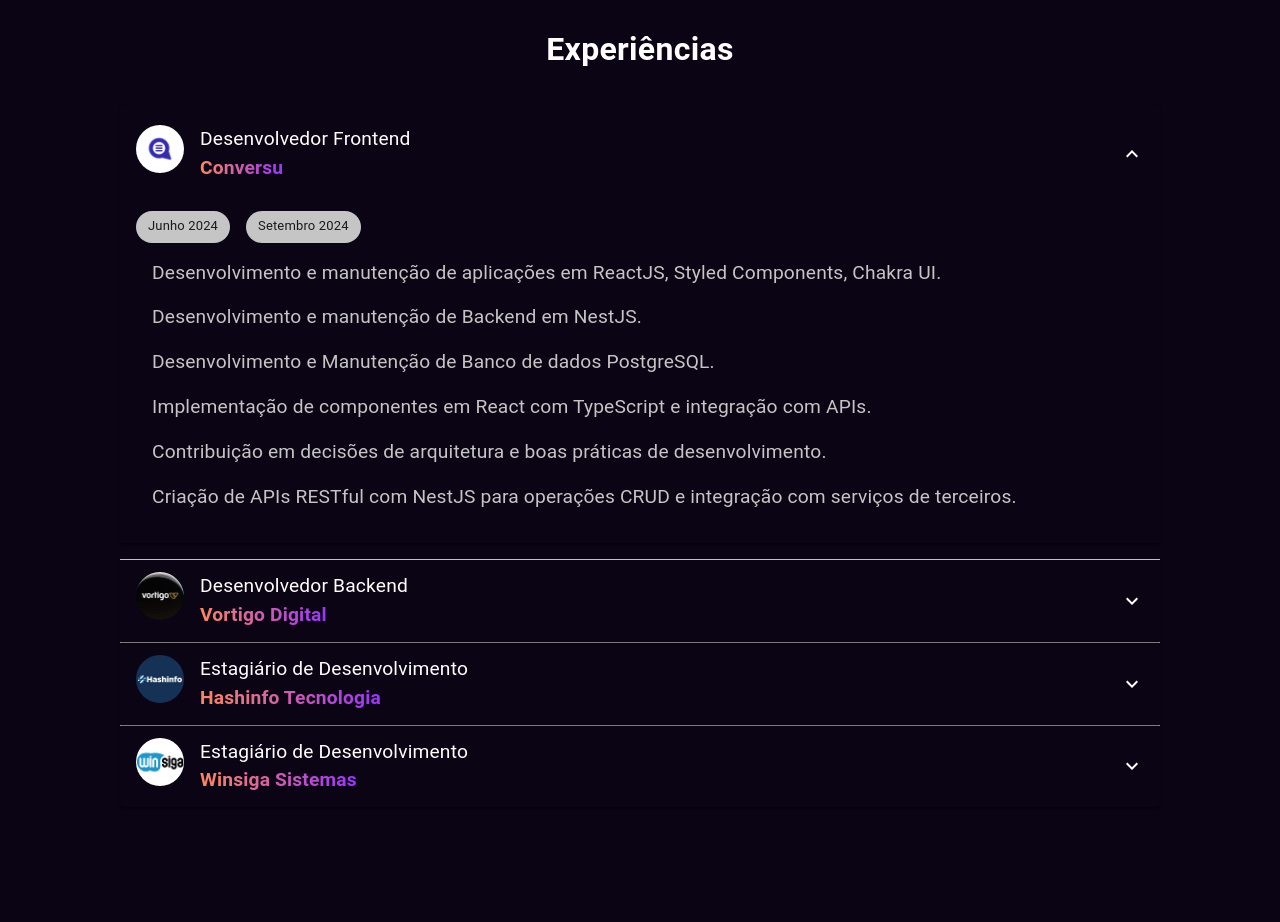
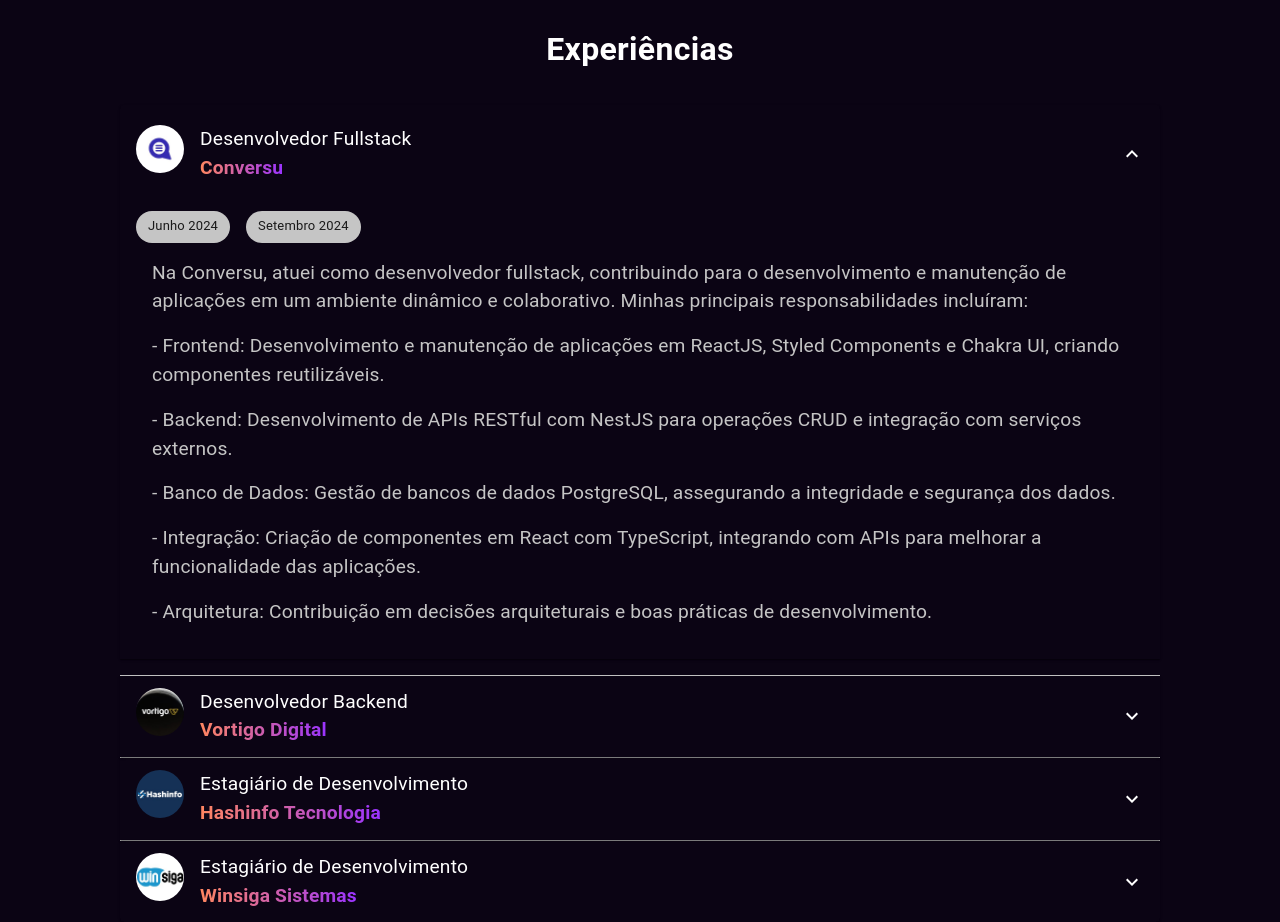
Before and after one commit to paulofreyyy/resume, a React (Vite) app: page / in a window 1280 px wide. Shown: the part 1080-2002 px from the top of the page. Built offline with nearby package versions, Linux system fonts and the light colour scheme.

Commit message:
feat: editando experiencias

```diff
--- a/src/components/experiencias/Experiencias.tsx
+++ b/src/components/experiencias/Experiencias.tsx
@@ -7,17 +7,17 @@
             <Typography fontSize='2rem' mb={4} fontWeight='bold' align="center">Experiências</Typography>
 
             <ExperienciaItem
-                title="Desenvolvedor Frontend"
+                title="Desenvolvedor Fullstack"
                 company="Conversu"
                 avatarSrc="/conversuLogo.jpeg"
                 dates={["Junho 2024", "Setembro 2024"]}
                 responsibilities={[
-                    "Desenvolvimento e manutenção de aplicações em ReactJS, Styled Components, Chakra UI.",
-                    "Desenvolvimento e manutenção de Backend em NestJS.",
-                    "Desenvolvimento e Manutenção de Banco de dados PostgreSQL.",
-                    "Implementação de componentes em React com TypeScript e integração com APIs.",
-                    "Contribuição em decisões de arquitetura e boas práticas de desenvolvimento.",
-                    "Criação de APIs RESTful com NestJS para operações CRUD e integração com serviços de terceiros."
+                    "Na Conversu, atuei como desenvolvedor fullstack, contribuindo para o desenvolvimento e manutenção de aplicações em um ambiente dinâmico e colaborativo. Minhas principais responsabilidades incluíram:",
+                    "- Frontend: Desenvolvimento e manutenção de aplicações em ReactJS, Styled Components e Chakra UI, criando componentes reutilizáveis.",
+                    "- Backend: Desenvolvimento de APIs RESTful com NestJS para operações CRUD e integração com serviços externos.",
+                    "- Banco de Dados: Gestão de bancos de dados PostgreSQL, assegurando a integridade e segurança dos dados.",
+                    "- Integração: Criação de componentes em React com TypeScript, integrando com APIs para melhorar a funcionalidade das aplicações.",
+                    "- Arquitetura: Contribuição em decisões arquiteturais e boas práticas de desenvolvimento.",
                 ]}
                 defaultExpanded
             />
@@ -30,9 +30,13 @@
                 avatarSrc="/vortigoLogo.jpeg"
                 dates={["Junho 2022", "Novembro 2023"]}
                 responsibilities={[
-                    "Desenvolvimento de integrações utilizando a plataforma de integrações híbridas (HIP) da Digibee, Power Apps e Mambu para criar APIs.",
-                    "Projetar e desenvolver soluções baseadas na plataforma Digibee, Power Apps e Mambu.",
-                    "Desenvolvimento de APIs."
+                    "Na Vortigo, fui responsável pelo desenvolvimento do projeto inovador 'Gerenciador de Ativos', que começou como um estudo pessoal e se transformou em um produto valioso para a empresa. Este projeto revolucionou o controle interno de equipamentos fornecidos aos colaboradores, como notebooks e monitores, através de um sistema de QR code. Ao ser escaneado, o QR code exibia informações detalhadas do ativo, incluindo dados de compra, histórico de manutenção e responsáveis, otimizando significativamente a gestão de recursos e melhorando a eficiência operacional.",
+                    "Além disso, atuei em estreita colaboração com a equipe de Design, onde utilizei minha capacidade analítica para conduzir pesquisas com usuários e desenhar soluções intuitivas e eficazes. Minha colaboração com diferentes setores resultou em melhorias notáveis nas operações diárias, através da implementação de automações que elevaram a produtividade da equipe.",
+                    "Durante meu tempo na Vortigo, trabalhei em um ambiente ágil utilizando metodologias Scrum, o que me permitiu adaptar rapidamente às necessidades do projeto e garantir entregas de alta qualidade.",
+                    "Minhas principais responsabilidades incluíram:",
+                    "- Integrações: Desenvolvimento de integrações robustas utilizando a plataforma de integrações híbridas (HIP) da Digibee, Power Apps e Mambu para criar APIs eficientes e escaláveis.",
+                    "- Soluções: Projetar e desenvolver soluções personalizadas que atendem às necessidades específicas da empresa, assegurando a funcionalidade e eficiência das aplicações.",
+                    "- APIs: Criação de APIs inovadoras, facilitando a comunicação entre diferentes sistemas e aprimorando a experiência do usuário."
                 ]}
             />
 
@@ -44,12 +48,10 @@
                 avatarSrc="/hashinfoLogo.jpeg"
                 dates={["Dezembro 2021", "Junho 2022"]}
                 responsibilities={[
-                    "Auxiliar no suporte técnico.",
-                    "Desenvolvimento de API.",
-                    "Desenvolvimento de aplicações Web e Mobile.",
-                    "Vivência com API Rest.",
-                    "Neste cargo eu pude colocar em prática todo meu conhecimento em Javascript e Node.js, onde meu primeiro desafio foi estruturar e desenvolver uma plataforma Web para uma empresa de transportes...",
-                    "Também como desafio, estruturei e desenvolvi uma API que é consumida por um Aplicativo Mobile..."
+                    "Na Hashinfo, atuei como desenvolvedor, onde tive a oportunidade de aplicar e expandir meus conhecimentos em React e Node.js em projetos desafiadores e de alta relevância. Minhas principais responsabilidades incluíram:",
+                    "- Desenvolvimento de API: Estruturei e desenvolvi uma API robusta que serve como backbone para um aplicativo mobile, assegurando eficiência e escalabilidade. Essa API foi projetada para atender às necessidades específicas dos usuários, proporcionando uma experiência fluida e responsiva.",
+                    "- Desenvolvimento de Aplicações Web e Mobile: Fui responsável pelo desenvolvimento de uma plataforma web para uma empresa de transportes, onde enfrentei o desafio de criar uma solução que atendesse a diversos requisitos de negócios. Minha abordagem focada na experiência do usuário resultou em uma aplicação intuitiva e de fácil utilização.",
+                    "- Vivência com API REST: Minha experiência com APIs REST me permitiu implementar soluções eficazes que melhoraram a comunicação entre diferentes sistemas e otimizaram processos internos. A criação de APIs foi fundamental para integrar as aplicações web e mobile, garantindo uma troca de dados fluida e confiável.",
                 ]}
             />
 
@@ -61,13 +63,13 @@
                 avatarSrc="/winsigaLogo.jpeg"
                 dates={["Maio 2021", "Novembro 2021"]}
                 responsibilities={[
-                    "Auxiliar na instalação de programas;",
-                    "Auxiliar na execução de QUERIES SQL server;",
-                    "Prestar suporte aos clientes;",
-                    "Desenvolvimento de aplicações Web utilizando ASP.NET CORE e Entity framework;",
-                    "Desenvolvimento de melhorias para o Sistema ERP utilizando .NET;",
-                    "Desenvolvimento de Dashboards e BI com ferramenta MyBi;",
-                    "Apresentação de novas funcionalidades e ferramentas para clientes."
+                    "Na Winsiga, desempenhei um papel fundamental no suporte e desenvolvimento de soluções tecnológicas que impactaram positivamente os processos da empresa e a experiência dos clientes. Minhas principais responsabilidades incluíram:",
+                    "- Suporte Técnico e Instalação: Auxiliei na instalação de programas e prestei suporte a clientes, garantindo que as soluções tecnológicas fossem implementadas de maneira eficiente e que os usuários tivessem a assistência necessária para maximizar seu uso.",
+                    "- Execução de Consultas SQL: Contribuí para a análise de dados e a otimização de processos executando consultas SQL no SQL Server, facilitando a extração de informações cruciais para a tomada de decisões.",
+                    "- Desenvolvimento de Aplicações Web: Utilize ASP.NET Core e Entity Framework para desenvolver aplicações web, criando soluções escaláveis e de alto desempenho que atendiam às necessidades específicas dos negócios.",
+                    "- Melhorias no Sistema ERP: Fui responsável por implementar melhorias no Sistema ERP utilizando .NET, aprimorando a funcionalidade e a eficiência do sistema, o que resultou em um aumento na produtividade dos usuários.",
+                    "- Desenvolvimento de Dashboards e BI: Desenvolvi dashboards e relatórios de Business Intelligence (BI) com a ferramenta MyBi, permitindo que os clientes visualizassem dados de forma clara e tomassem decisões baseadas em informações precisas.",
+                    "- Apresentação de Funcionalidades: Apresentei novas funcionalidades e ferramentas para os clientes, demonstrando como as soluções implementadas poderiam melhorar seus processos e aumentar a eficiência operacional.",
                 ]}
             />
         </Box>
```
